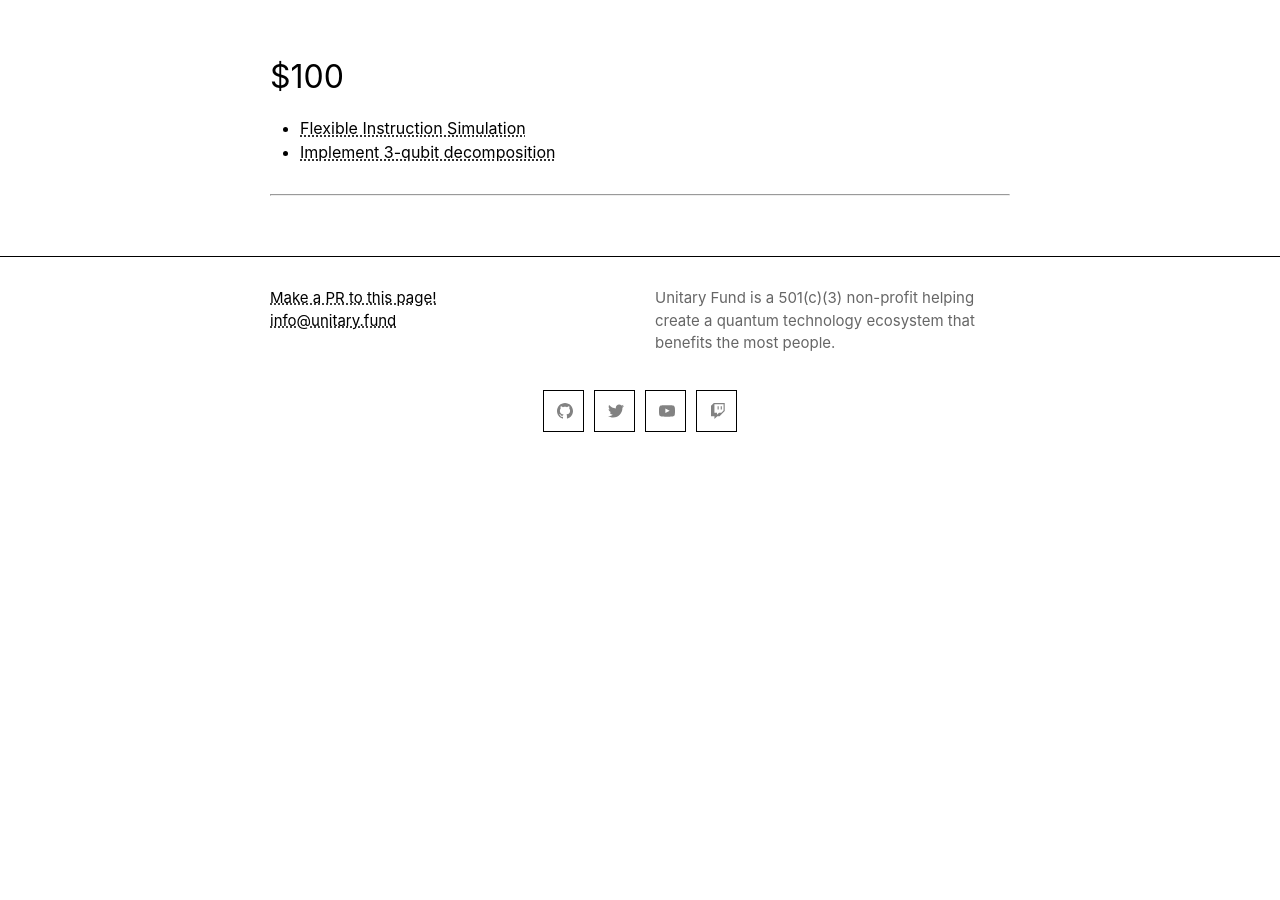
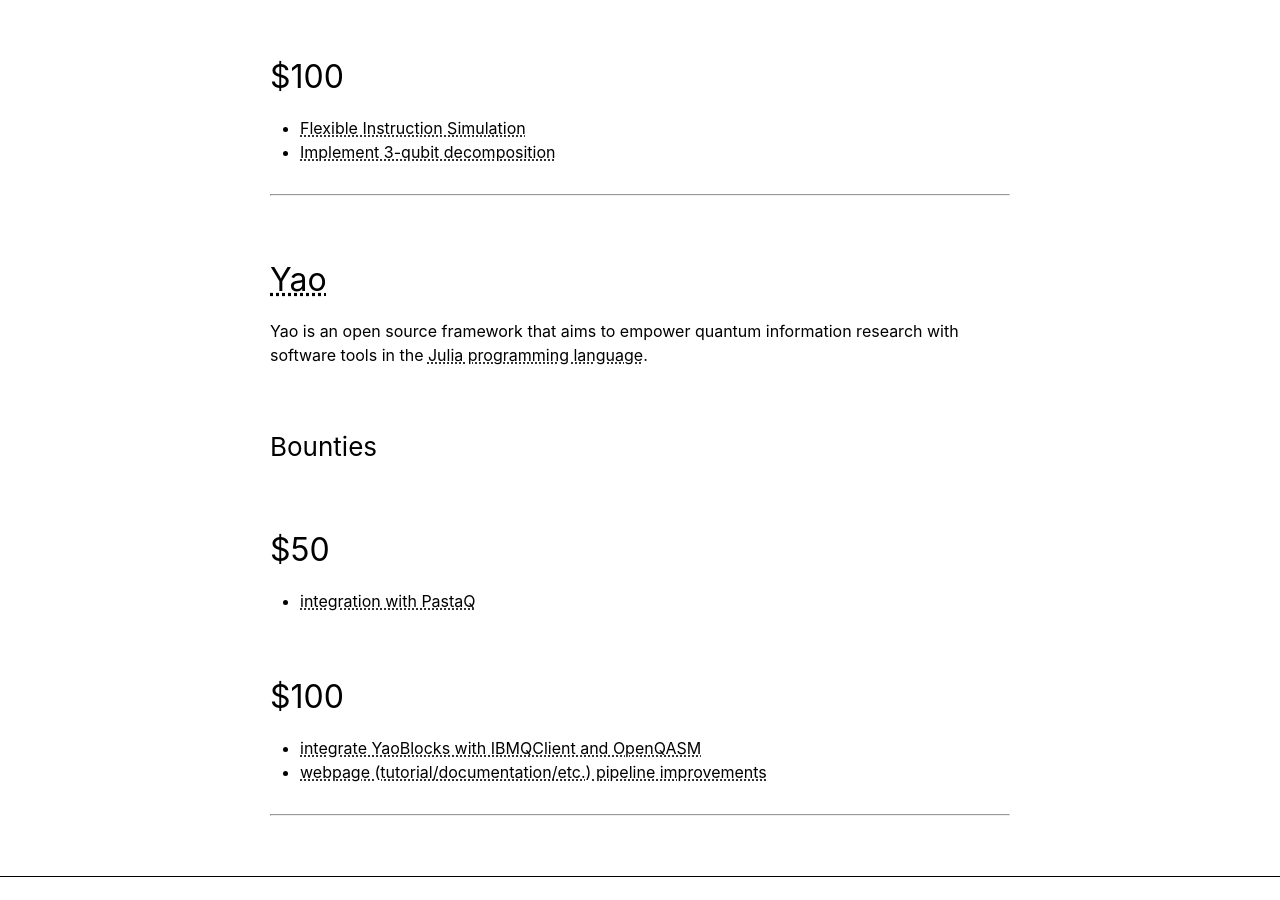
Before and after one commit to unitaryfund/unitaryhack2021, a Jekyll site: the page built from participating-projects.md, in a window 1280 px wide and 900 px high, scrolled down 7583 px. Built offline with Jekyll 4.4.1, drawn with Linux system fonts in a browser that asks for light colours; before the commit the page ends 8050 px from its top, so only the background shows below that.

Commit message:
Update participating-projects.md

```diff
--- a/participating-projects.md
+++ b/participating-projects.md
@@ -238,3 +238,18 @@
 - [Implement 3-qubit decomposition](https://github.com/eclipse/xacc/issues/437)
 
 ---
+
+## [Yao](https://github.com/QuantumBFS/Yao.jl)
+
+Yao is an open source framework that aims to empower quantum information research with software tools in the [Julia programming language](http://julialang.org/).
+
+### Bounties
+
+## $50
+- [integration with PastaQ](https://github.com/QuantumBFS/Yao.jl/issues/280)
+
+## $100
+- [integrate YaoBlocks with IBMQClient and OpenQASM](https://github.com/QuantumBFS/Yao.jl/issues/279)
+- [webpage (tutorial/documentation/etc.) pipeline improvements](https://github.com/QuantumBFS/Yao.jl/issues/278)
+
+---
```
